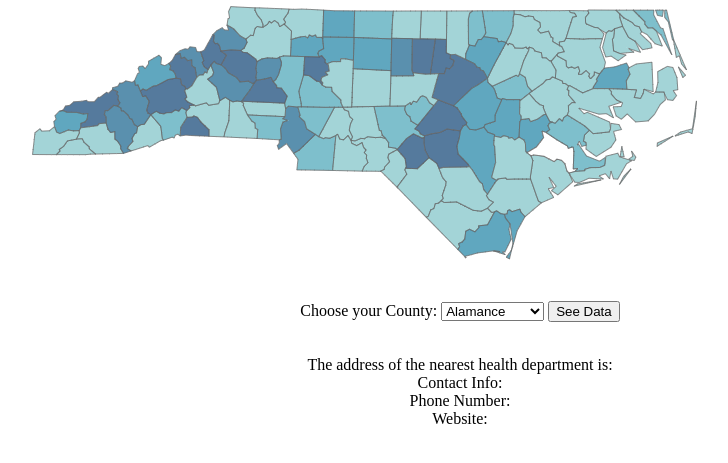
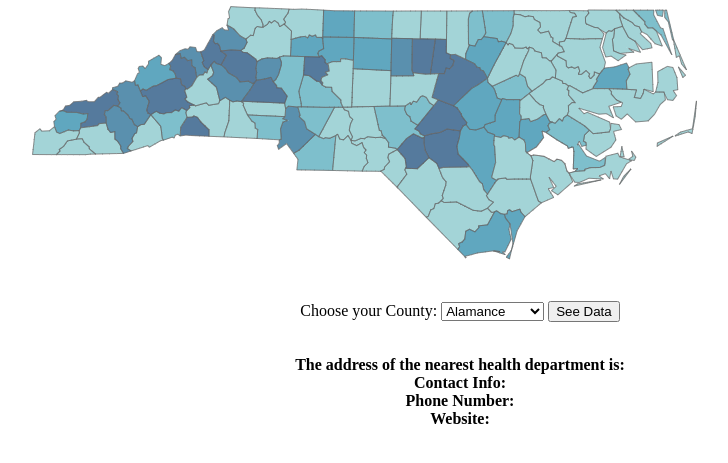
Before and after one commit to comp426-2022-spring/a99-kochab, a website: page mainPage.html in a window 1280 px wide. Shown: the part 105-568 px from the top of the page, without its empty margins (180-908 px from the left). Drawn offline with Linux system fonts and the light colour scheme.

Commit message:
changed index.html to mainPage.html

```diff
--- a/index.html
+++ b/mainPage.html
@@ -136,10 +136,10 @@
             <br>
             <br>
             <div class="output"></div>
-            <p>The address of the nearest health department is: <span id="add"></span><br />
-               Contact Info:<br />
-               Phone Number: <span id="phone"></span><br />
-               Website: <span id="website"></span><br />
+            <p><b>The address of the nearest health department is: </b><span id="add"></span><br />
+               <b>Contact Info: </b><br />
+               <b>Phone Number: </b><span id="phone"></span><br />
+               <b>Website: </b><span id="website"></span><br />
 
 
             </p>
--- a/server.js
+++ b/server.js
@@ -24,7 +24,7 @@ function sendFile(fname, contentType, req, res) {
 
 const server = http.createServer(function(req, res){
     if (req.url === "/") {
-        sendFile('index.html', 'text/html', req, res);
+        sendFile('mainPage.html', 'text/html', req, res);
     } else if (req.url === '/NorthCarolina.png') {
         sendFile('NorthCarolina.png', 'image/gif', req, res);
     } else {
@@ -37,7 +37,7 @@ server.listen(port, () =>{
     console.log(`Server running at port ${port}`)
 })
 
-// fs.readFile('./index.html', 'utf8', (err, data) => {
+// fs.readFile('./mainPage.html', 'utf8', (err, data) => {
 //     if (err) {
 //         console.error(err)
 //         return
```
